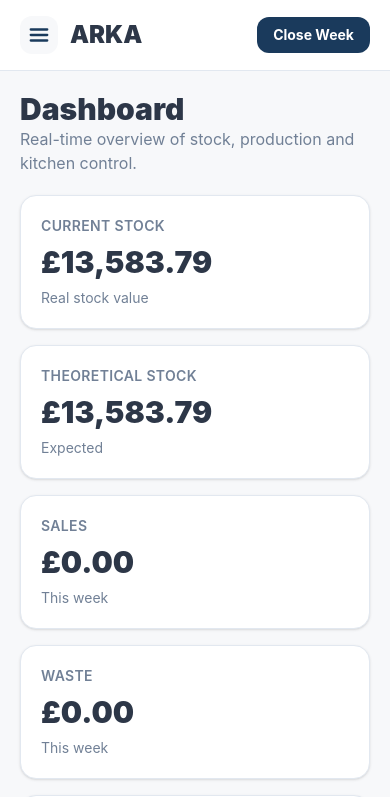
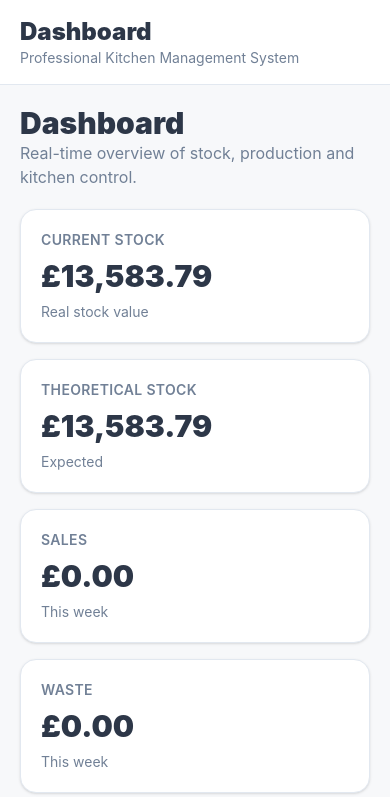
Before and after one commit to ARKAbyAoniken/arka, a React (Vite) app: page / in a window 390 px wide. Shown: the top 797 px of the page. Built offline with nearby package versions, Linux system fonts and the light colour scheme.

Commit message:
Header shows current section name

```diff
--- a/src/App.tsx
+++ b/src/App.tsx
@@ -72,11 +72,10 @@ function ArkaLogo() {
 }
 
 function Shell({ active, setActive, children }: { active: string; setActive: (k: string) => void; children: React.ReactNode }) {
-  const [menuOpen, setMenuOpen] = useState(false);
-
   return (
     <div className="min-h-screen bg-[#F7F8FA] text-[#2D3748]">
       <div className="flex min-h-screen">
+
         <aside className="hidden w-72 bg-[#1a3a5c] p-5 lg:block sticky top-0 h-screen overflow-y-auto">
           <ArkaLogo />
           <nav className="mt-10 grid gap-2">
@@ -92,50 +91,14 @@ function Shell({ active, setActive, children }: { active: string; setActive: (k:
             })}
           </nav>
         </aside>
-
-        {menuOpen && (
-          <div className="fixed inset-0 z-50 lg:hidden">
-            <div className="absolute inset-0 bg-black/50" onClick={() => setMenuOpen(false)} />
-            <aside className="absolute left-0 top-0 h-full w-72 bg-[#1a3a5c] p-5 overflow-y-auto">
-              <div className="flex items-center justify-between mb-6">
-                <ArkaLogo />
-                <button onClick={() => setMenuOpen(false)} className="text-white/75 hover:text-white">
-                  <X size={24} />
-                </button>
-              </div>
-              <nav className="grid gap-2">
-                {modules.map((item) => {
-                  const Icon = item.icon;
-                  const selected = active === item.key;
-                  return (
-                    <button key={item.key} onClick={() => { setActive(item.key); setMenuOpen(false); }}
-                      className={`flex items-center gap-3 rounded-xl px-4 py-3 text-left text-sm font-semibold transition ${selected ? "bg-white text-[#1a3a5c]" : "text-white/75 hover:bg-white/10 hover:text-white"}`}>
-                      <Icon size={18} />{item.label}
-                    </button>
-                  );
-                })}
-              </nav>
-            </aside>
-          </div>
-        )}
-
         <main className="flex-1">
           <header className="sticky top-0 z-40 border-b border-[#E2E8F0] bg-white px-5 py-4">
             <div className="flex items-center justify-between">
-              <div className="flex items-center gap-3">
-                <button onClick={() => setMenuOpen(true)} className="lg:hidden rounded-xl bg-[#F7F8FA] p-2 text-[#1a3a5c]">
-                  <svg width="22" height="22" viewBox="0 0 24 24" fill="none" stroke="currentColor" strokeWidth="2.5" strokeLinecap="round">
-                    <line x1="3" y1="6" x2="21" y2="6" />
-                    <line x1="3" y1="12" x2="21" y2="12" />
-                    <line x1="3" y1="18" x2="21" y2="18" />
-                  </svg>
-                </button>
-                <div>
-                  <h1 className="text-2xl font-black">ARKA</h1>
-                  <p className="text-sm text-[#718096] hidden sm:block">Professional Kitchen Management System</p>
-                </div>
+              <div>
+                <h1 className="text-2xl font-black">{modules.find(m => m.key === active)?.label ?? "ARKA"}</h1>
+                <p className="text-sm text-[#718096]">Professional Kitchen Management System</p>
               </div>
-              <button className="rounded-xl bg-[#1a3a5c] px-4 py-2 text-sm font-bold text-white">Close Week</button>
+
             </div>
           </header>
           <section className="p-5">{children}</section>
```
